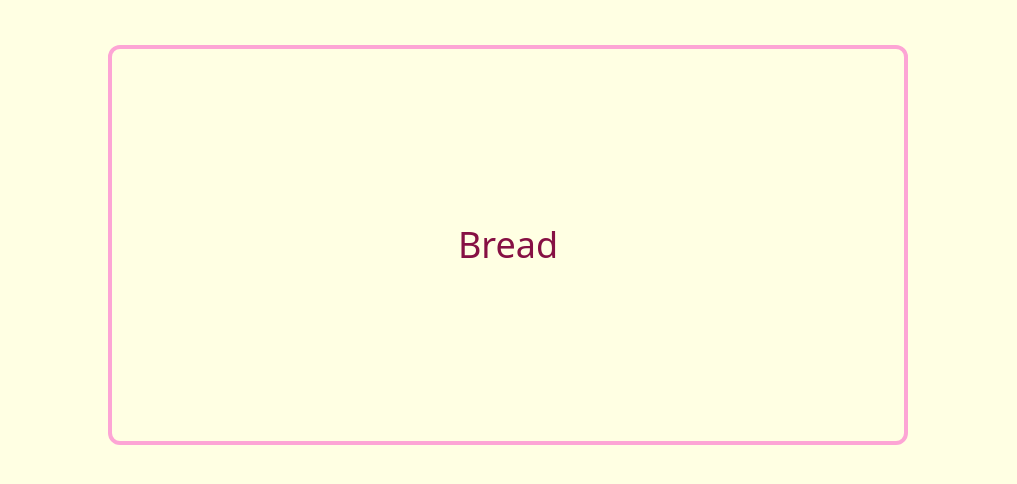
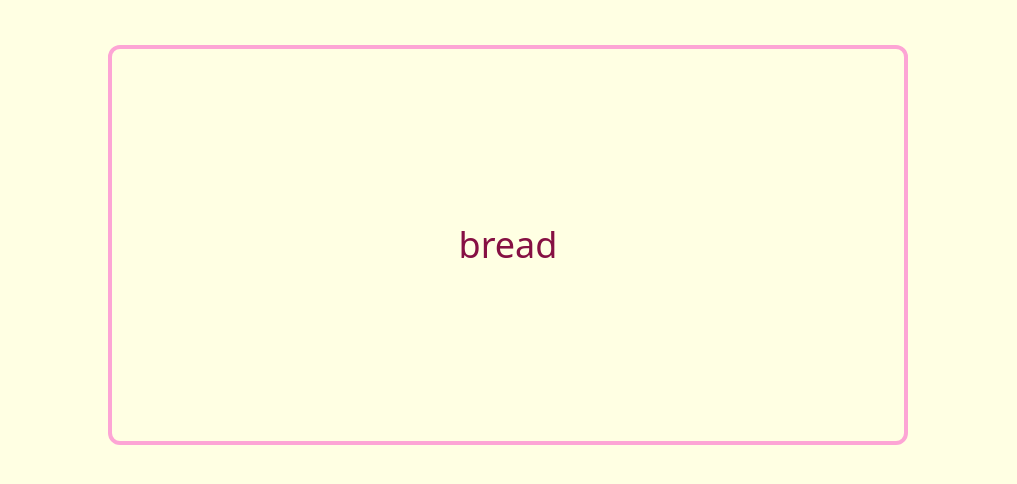
Before and after one commit to ZuZanaZZ/Flashcards-Danish, a React (Vite) app in the folder flashcards-danish/: page / in a window 1280 px wide. Shown: the part 224-708 px from the top of the page, without its empty margins (132-1149 px from the left). Built offline with nearby package versions, Linux system fonts and the light colour scheme.

Commit message:
Add loading flashcards from JSON

```diff
--- a/flashcards-danish/src/App.tsx
+++ b/flashcards-danish/src/App.tsx
@@ -1,12 +1,13 @@
+import "./App.css"
 import Card from "./Card"
-import "./App.css"
+import Data from "./data.json"
 
 function App() {
   return (
     <>
       <div className="grid w-full h-full place-items-center gap-8">
         <h1 className="text-pink-900 text-2xl sm:text-4xl lg:text-8xl">Flashcards for Danish</h1>
-          <Card frontSide="Bread" backSide="Brød"/>
+          <Card frontSide={Data[0].english} backSide={Data[0].danish}/>
       </div>
     </>
   )
--- /dev/null
+++ b/flashcards-danish/src/data.json
@@ -0,0 +1,6 @@
+[
+    {
+        "english": "bread",
+        "danish": "brød"
+    }
+]
```
